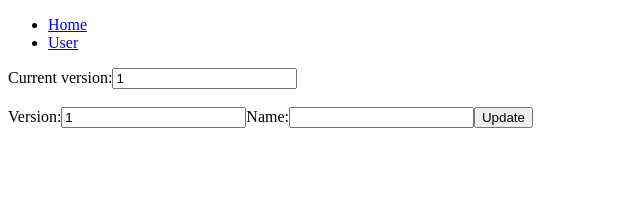
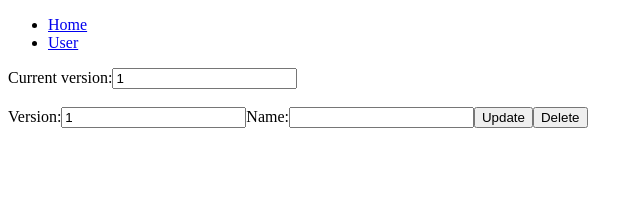
Before and after one commit to nicklasbekkevold/fullstack-spring-react-demo, a React (Create React App) app in the folder frontend/: page /users/1 in a window 1280 px wide. Shown: the top 197 px of the page, without its empty margins (0-643 px from the left). Built offline with nearby package versions, Linux system fonts and the light colour scheme; no server answers.

Commit message:
Add delete functionality

```diff
--- a/frontend/src/components/UserForm.js
+++ b/frontend/src/components/UserForm.js
@@ -1,6 +1,6 @@
 import React, { useEffect, useState } from 'react';
 import { useParams } from 'react-router-dom';
-import { createUser, getUserById, updateUser } from '../services/user';
+import { createUser, getUserById, updateUser, deleteUser } from '../services/user';
 
 const UserForm = () => {
   const { id } = useParams();
@@ -43,7 +43,19 @@ const UserForm = () => {
       setVersion('');
       setApiVersion('');
     } catch (error) {
-      console.error('Error updataing user:', error);
+      console.error('Error updating user:', error);
+    }
+  };
+
+  const handleDeleteUser = async (event) => {
+    event.preventDefault();
+    try {
+      await deleteUser(id, apiVersion);
+      setName('');
+      setVersion('');
+      setApiVersion('');
+    } catch (error) {
+      console.error('Error deleting user:', error);
     }
   };
 
@@ -62,7 +74,10 @@ const UserForm = () => {
       <label htmlFor="name">Name:</label>
       <input type="text" id="name" value={name} onChange={(e) => setName(e.target.value)} />
       {id ? (
-        <button onClick={handleUpdateUser} type="submit">Update</button>
+        <>
+          <button onClick={handleUpdateUser} type="submit">Update</button>
+          <button onClick={handleDeleteUser} type="submit">Delete</button>
+        </>
       ) : (
         <button onClick={handleCreateUser} type="submit">Create</button>
       )}
--- a/frontend/src/services/user.js
+++ b/frontend/src/services/user.js
@@ -43,3 +43,13 @@ export const updateUser = async (id, apiVersion, userData) => {
     throw error;
   }
 };
+
+export const deleteUser = async (id, apiVersion) => {
+  try {
+    const response = await axios.delete(`${apiUrl}/${id}?version=${apiVersion}`);
+    return response.data;
+  } catch (error) {
+    console.error('Error creating user:', error);
+    throw error;
+  }
+};
```
